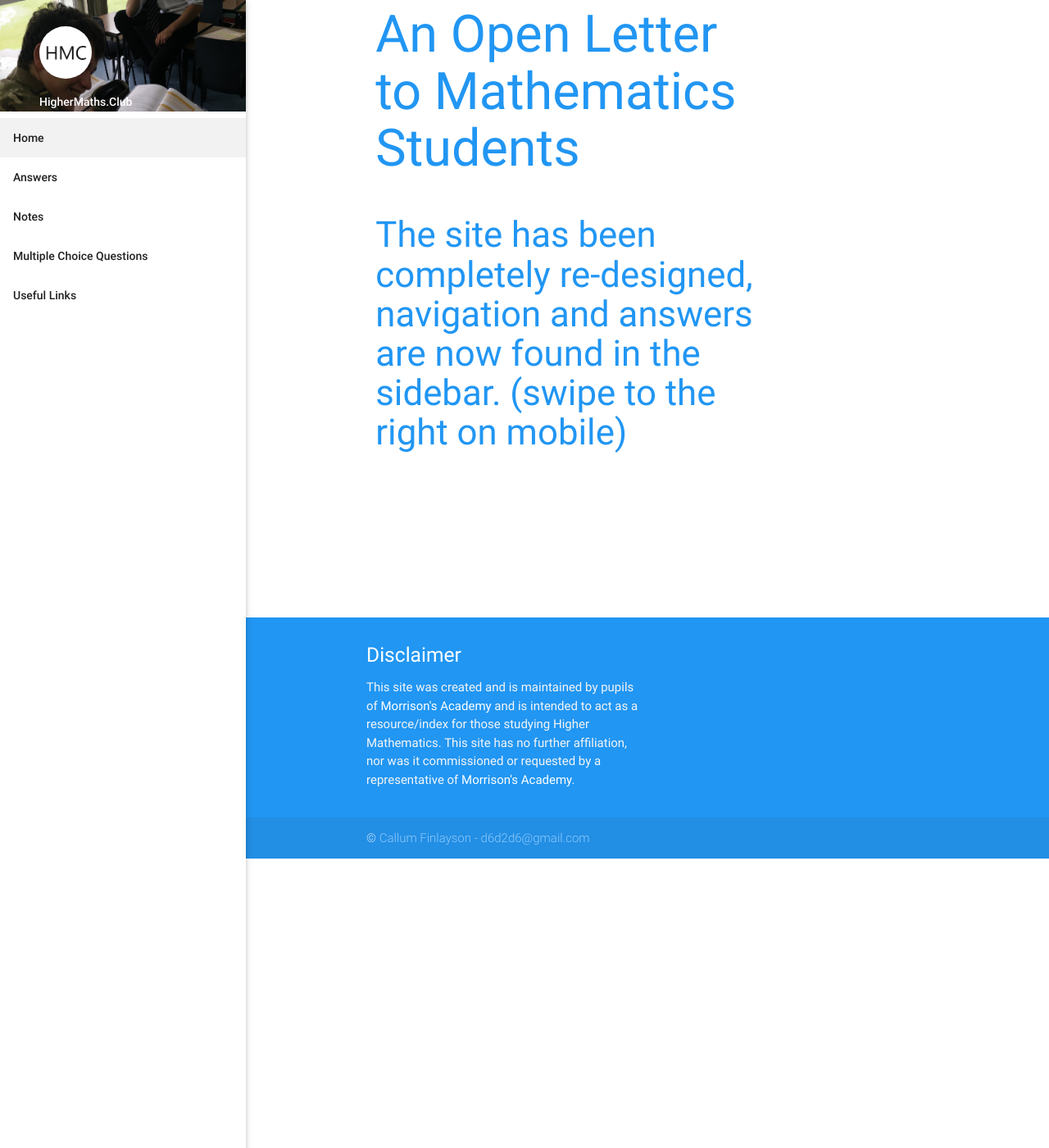
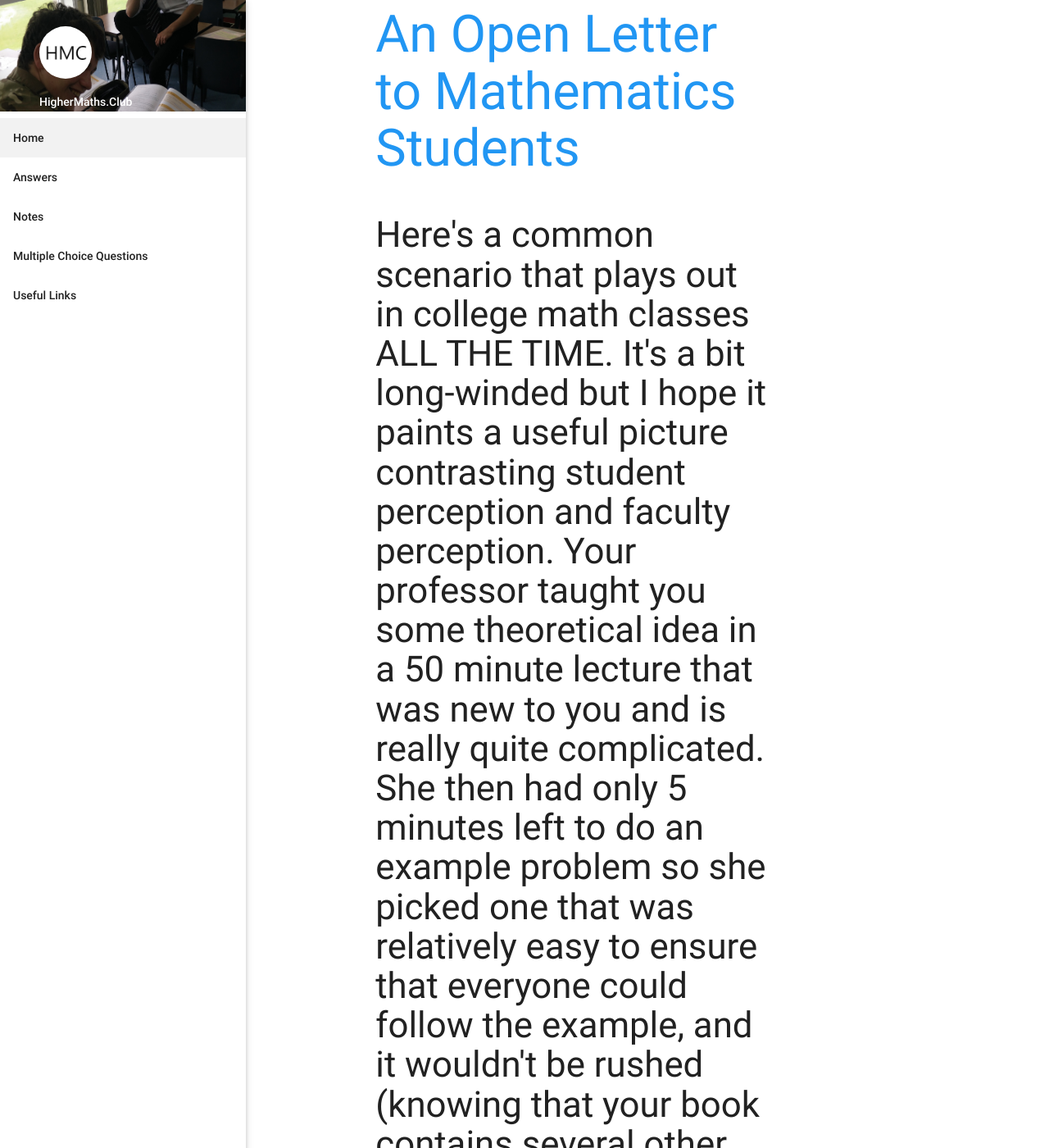
Before and after one commit to Harctona/MASecurity, a Jekyll site: the page built from index.html, in a window 1280 px wide and 1400 px high, scrolled down 353 px. Shown: the whole window at 82% size. Built offline with Jekyll 4.4.1, drawn with Linux system fonts in a browser that asks for light colours; nearby versions of some CDN libraries; some of the changed text lies outside the part shown.

Commit message:
full upload of advice

```diff
--- a/index.html
+++ b/index.html
@@ -6,4 +6,16 @@ desc: "Useful resources for Higher Mathematics pupils."
 permalink: /
 ---
 <h1 class="col s12 header blue-text">An Open Letter to Mathematics Students</h1>
-<h3 class="col s12 blue-text">The site has been completely re-designed, navigation and answers are now found in the sidebar. (swipe to the right on mobile)</h3>
+<h3 class="caption col s12">Here's a common scenario that plays out in college math classes ALL THE TIME.  It's a bit long-winded but I hope it paints a useful picture contrasting student perception and faculty perception.
+
+Your professor taught you some theoretical idea in a 50 minute lecture that was new to you and is really quite complicated.  She then had only 5 minutes left to do an example problem so she picked one that was relatively easy to ensure that everyone could follow the example, and it wouldn't be rushed (knowing that your book contains several other examples of varying difficulty).  She then hoped that, as a college student, you would carefully read the text and work through the more challenging examples provided there in order to learn to apply the complicated idea on the kinds of problems appropriate for the level of the class.  She hoped that you'd run into 25 brick walls while trying to master the material and that you'd be able to get over 15 to 20 of those walls your own.  She hoped that you'd swing by office hours (where she sits alone for hours each week) and let her help you knock down the last few that remain so that when your exam came around, you'd deeply understand the theoretical idea and be able to apply it to any (reasonable) problem.
+
+However, from your perspective, you just saw a 45 minute discussion of something that sort of made sense followed by an example that really made sense.  Since you understood the simple example, you decided that you basically understood the entire lecture.  Instead of heading back to your dorm to fight your way through the chapter in the book and work your way through all of the example problems until you had mastered them, you played in an IM softball game, worked your shift to help pay for this expensive education, volunteered as a tutor at the local elementary school, checked your Facebook feed, wrote a really great paper for your history class, and then went to bed exhausted (so you could do it all again the next day).
+
+A week later (maybe the night before it's due) you sit down with your friend to work on the homework problems for this material.  Between the two of you, over the course of a few hours, mimicking the examples from the text, checking with the answers to the odds posted in the back of the book, and using whatever you can find on the internet, you manage to write (somewhat muddled) solutions to most all of the homework problems.  (You might even assume the one or two really hard ones that you couldn't do are too tough to ever appear on an exam anyway.)  Your professor (who doesn't really care about the homework because she just cares if you learn the material in time for the exam) quickly scans your solutions, gives you a 10/10 and draws a smiley face, and you are even more convinced that you have mastered the idea than you were when you followed that "1+1" example in class last week.
+
+A few weeks after that, you sit down to take a test, on your own, with no help from anyone or anything.  All you really understand from the lecture that day is the "1+1" example.  You partially understand the theory and partially understand the homework solutions; however, your partial understanding is PAINFULLY exposed during math exams because that's the nature of math.  You can't get by on partial.  You get destroyed.
+
+You walk away thinking that "1+1" is all you were taught, but you don't recognize that "1+1" is simply all you learned.  You were supposed to master much more by working long hours on your own with the book, wrestling with difficult concepts, and coming to office hours to ask the inevitable questions that you couldn't resolve on your own.  But you didn't.  You had other classes, other priorities, and other obligations.  You didn't love the subject enough to immerse yourself in it.  Your professor understands.  In fact, she's probably even sympathetic to the point that she gives you a C- when you really deserve an F (or a B+ when you really deserve a C).
+
+Later, you find out that 3 students scored near 100% on the exam, and you assume they must be math geniuses and dismiss the possibility that you could ever duplicate the feat when the truth is (or might be) that you could do just as well if you were willing to spend 15 hours per week on the class rather than 4. </h3>
```
